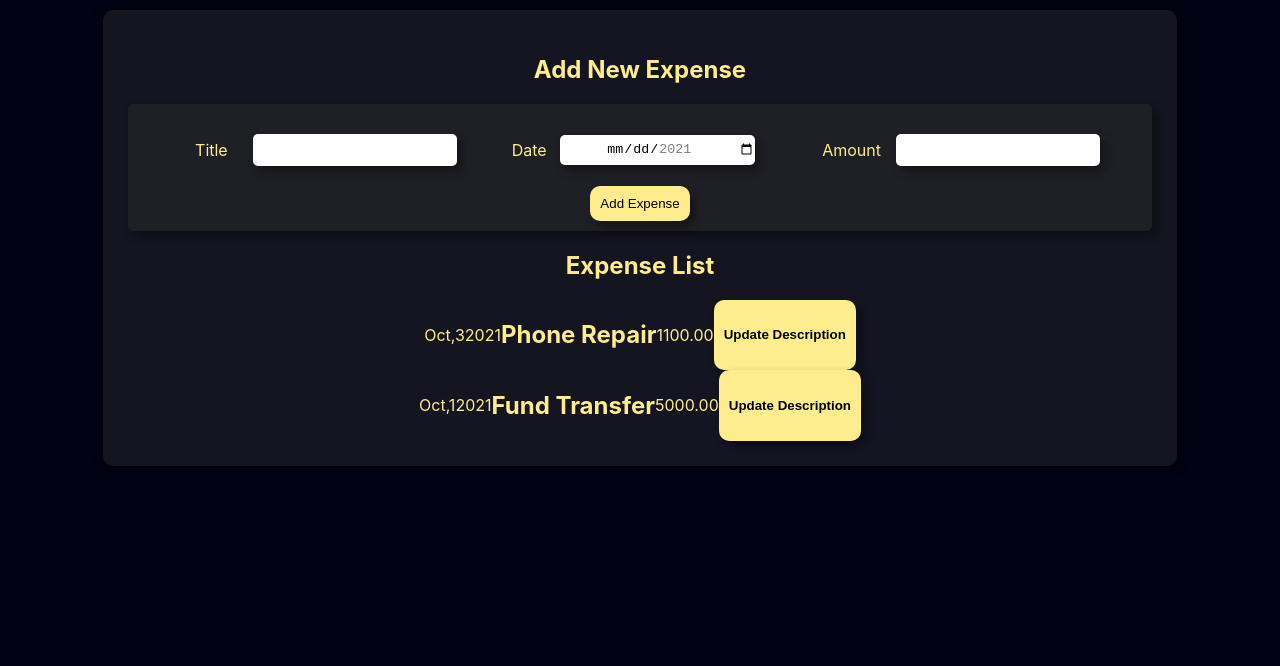
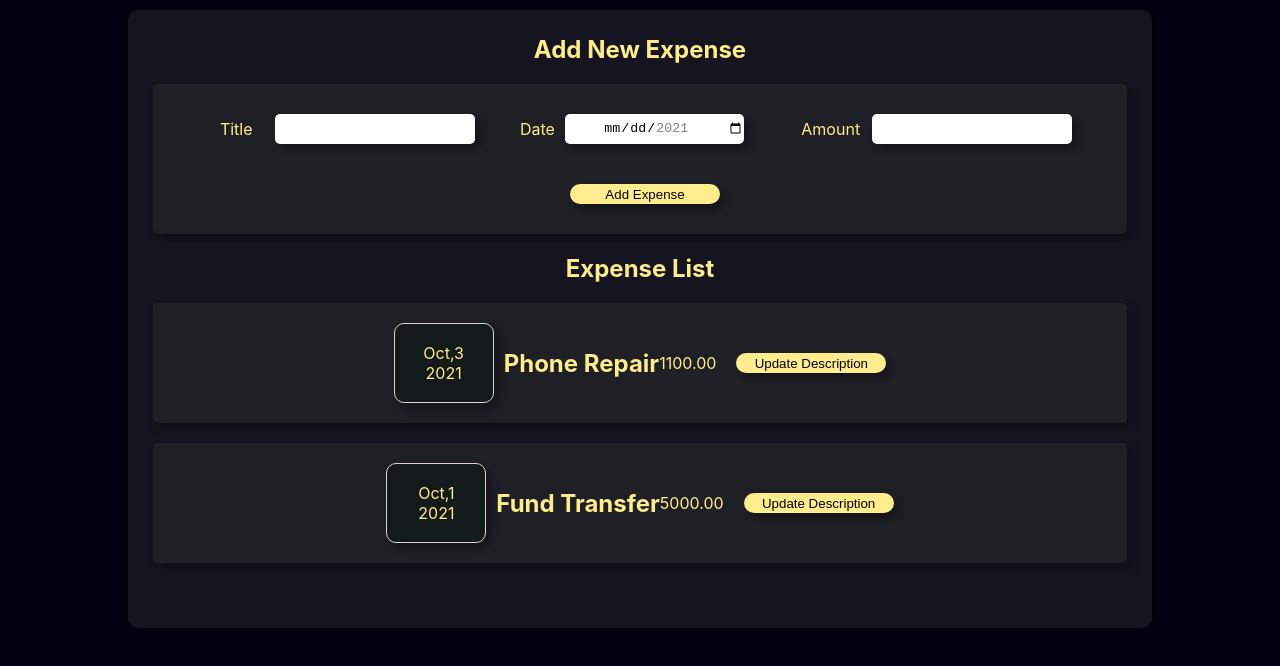
Before and after one commit to MAB51095/ExpenseReact, a React (Create React App) app in the folder react-demo/: page / in a window 1280 px wide. Shown: the top 666 px of the page. Built offline with nearby package versions, Linux system fonts and the light colour scheme.

Commit message:
Expenses CSS update

```diff
--- a/react-demo/src/App.js
+++ b/react-demo/src/App.js
@@ -30,7 +30,9 @@ function App() {
       <h2 className="header">Add New Expense</h2>
       <NewExpense onAddExpense={onAddExpenseHandler} />
       <h2 className="header">Expense List</h2>
-      <Expense expenses={expenses} />
+      <div className="expenses flex-center">
+        <Expense expenses={expenses} />
+      </div>
     </div>
   );
 }
--- a/react-demo/src/components/Expense/ExpenseItem.css
+++ b/react-demo/src/components/Expense/ExpenseItem.css
@@ -1,39 +1,23 @@
-/* * {
-  margin: 0;
-  padding: 0;
-  box-sizing: border-box;
-}
-
-.flex-center {
-  display: flex;
-  align-items: center;
-  justify-content: space-around;
-  flex-grow: 1;
-}
-
 .expense-item {
-  background-color: rgb(83, 78, 73);
-  color: #dad6d6;
-
-  max-width: 1000px;
-  width: 90%;
-
-  margin: 10px 10px;
-
-  border-radius: 10px;
-  border: solid 1px #ddd3d3;
-  box-shadow: 5px 5px 10px rgba(0, 0, 0, 0.4);
+  margin-bottom: 20px;
+  width: 100%;
+  background-color: rgb(31 31 38);
+  justify-content: center;
+  box-shadow: 5px 5px 10px rgb(0 0 0 / 40%);
+  border-radius: 5px;
+  padding: 10px;
 }
 
 button {
   background-color: rgb(255 236 141);
-  margin: 10px;
+  margin: 20px;
+  margin-right: 10px;
   height: 20px;
-  border-radius: 10px;
-  color: rgb(83, 78, 73);
+
   border: none;
   min-width: 150px;
   box-shadow: 5px 5px 10px rgba(0, 0, 0, 0.4);
-  padding: 20px 0;
+
   cursor: pointer;
-} */
+  justify-self: flex-end;
+}
--- a/react-demo/src/components/Expense/ExpenseItem.js
+++ b/react-demo/src/components/Expense/ExpenseItem.js
@@ -23,7 +23,7 @@ const ExpenseItem = (props) => {
         className="expense-item__button flex-center"
         onClick={updateTitle}
       >
-        <h4>Update Description</h4>
+        Update Description
       </button>
     </div>
   );
--- a/react-demo/src/components/Expense/ExpenseItemDate.css
+++ b/react-demo/src/components/Expense/ExpenseItemDate.css
@@ -1,11 +1,13 @@
-/* .expense-item__date {
+.expense-item__date {
   flex-direction: column;
   border: solid 1px #ddd3d3;
   border-radius: 10px;
 
+  height: 80px;
+  width: 100px;
   margin: 10px;
 
   background-color: rgb(20, 26, 26);
   box-shadow: 5px 5px 10px rgba(0, 0, 0, 0.4);
-  z-index: 100px;
-} */
+  justify-self: flex-start;
+}
--- a/react-demo/src/components/NewExpense/ExpenseForm.css
+++ b/react-demo/src/components/NewExpense/ExpenseForm.css
@@ -4,6 +4,7 @@
   justify-content: flex-start;
   box-shadow: 5px 5px 10px rgb(0 0 0 / 40%);
   border-radius: 5px;
+  margin: 20px;
 }
 
 .form {
--- a/react-demo/src/index.css
+++ b/react-demo/src/index.css
@@ -10,6 +10,11 @@ body {
   justify-content: center;
 }
 
+* {
+  margin: 0;
+  padding: 0;
+  box-sizing: border-box;
+}
 code {
   font-family: source-code-pro, Menlo, Monaco, Consolas, "Courier New",
     monospace;
@@ -46,3 +51,11 @@ code {
   justify-content: center;
   align-items: center;
 }
+
+.expenses {
+  flex-direction: column;
+  width: 100%;
+
+  border-radius: 5px;
+  margin: 20px;
+}
```
